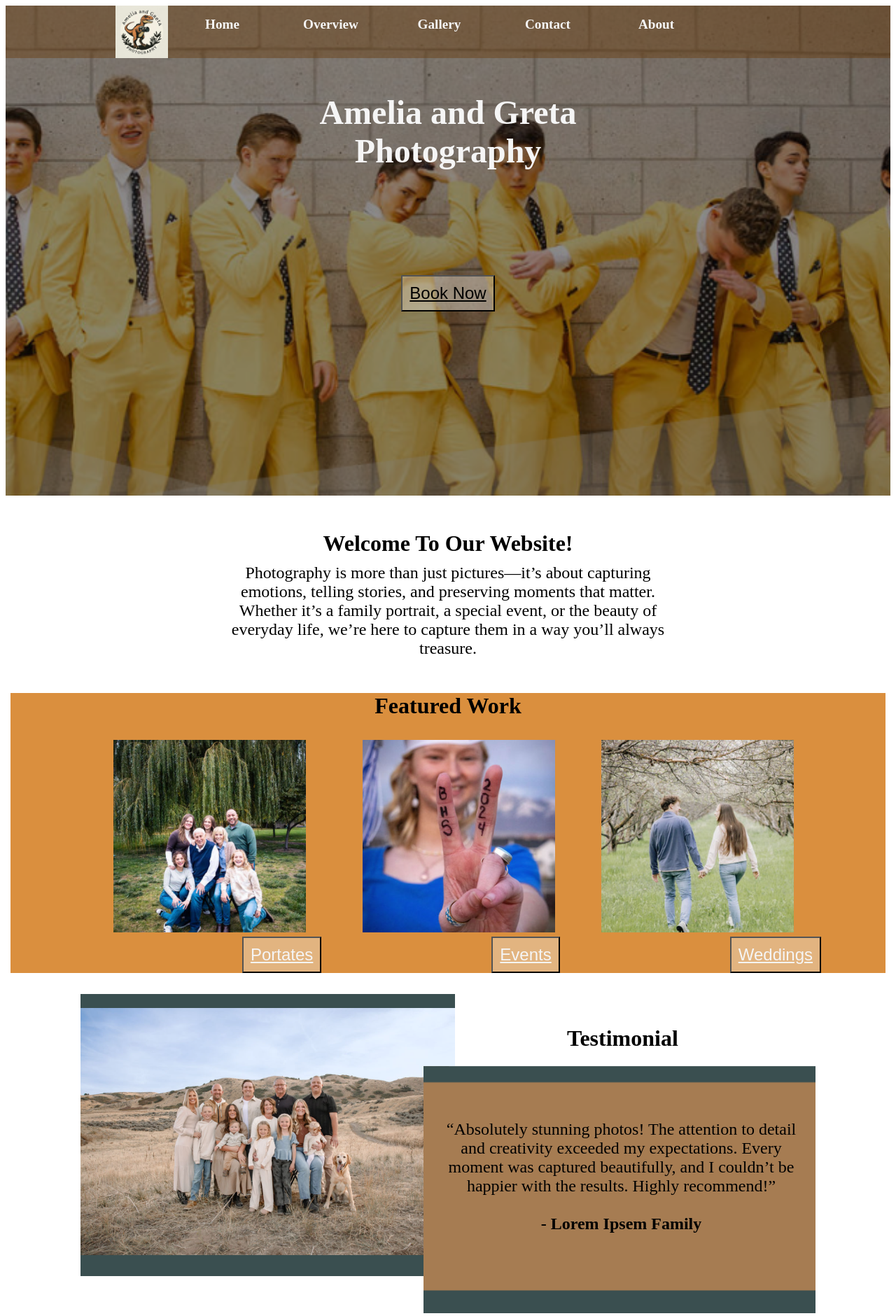
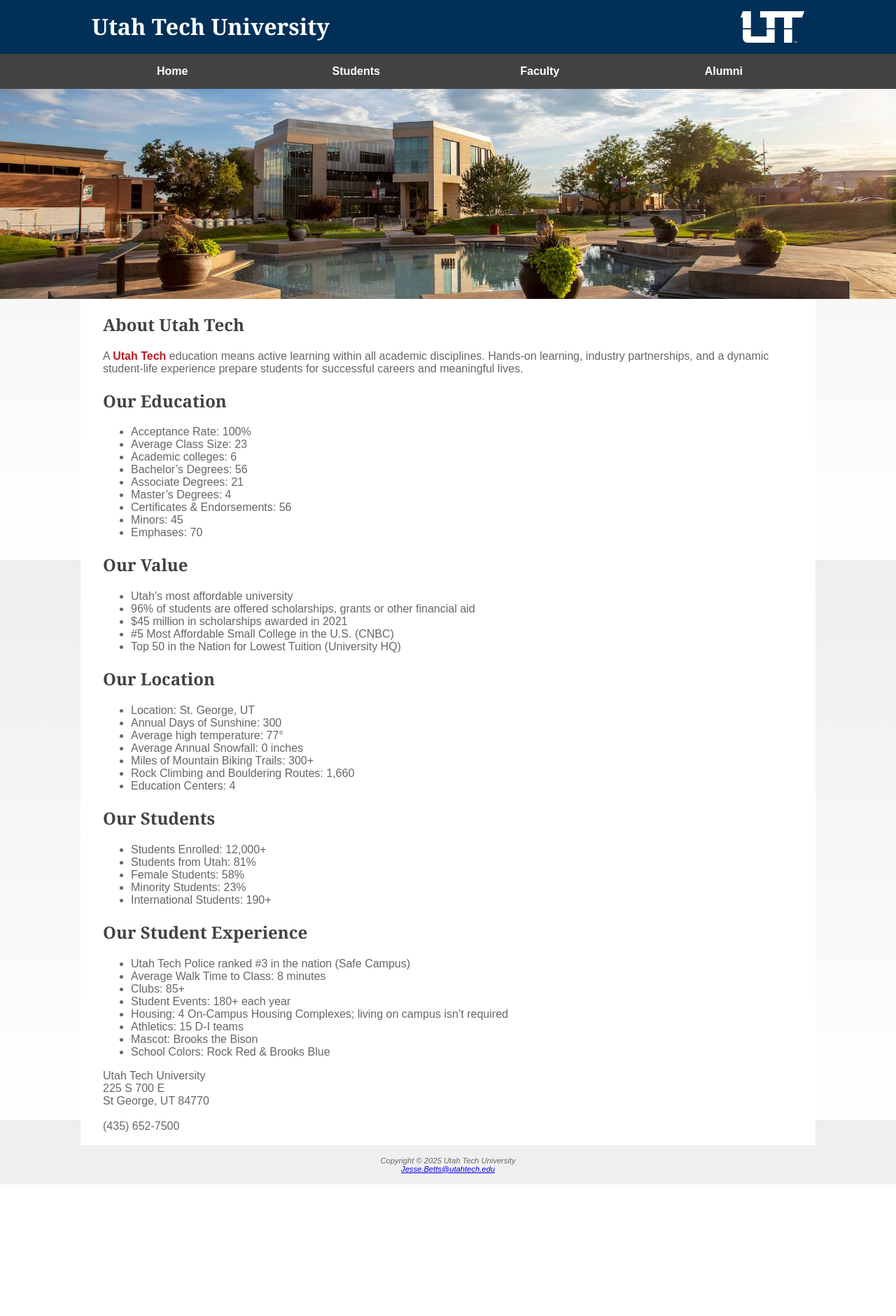
Before and after one commit to JesseBetts/se1400, a plain HTML site: page index.html in a window 1280 px wide. Shown: the whole page at 70% size. After the commit the page ends 1692 px from the top, so only its background shows below. Drawn offline with Linux system fonts and the light colour scheme.

Commit message:
milestone5

```diff
--- a/index.html
+++ b/index.html
@@ -2,66 +2,106 @@
 <html lang="en">
 
 <head>
-    <meta charset="UTF-8">
-    <meta name="viewport" content="width=device-width, initial-scale=1.0">
-    <title>Photo Website</title>
-    <link rel="stylesheet" href="style.css">
+    <meta name = "viewport"
+        content="width=device-width, initial-scale=1.0">
+    <link rel="stylesheet" href="style.css" type="text/css" media="all">
+    <title>Utah Tech University</title>
+    <meta charset="utf-8">
+    <meta name="robots" content="noindex, nofollow">
 </head>
 
 <body>
-    <div id="container">
-        <div id="logo"></div>
-
-        <header id="photoMain">
-            <div class="opacity">
-                <nav class="bar">
-                    <ul>
-                        <li><a href="">Home</a></li>
-                        <li><a href="">Overview</a></li>
-                        <li><a href="">Gallery</a></li>
-                        <li><a href="">Contact</a></li>
-                        <li><a href="">About</a></li>
-                    </ul>
-                </nav>
-                <h1>Amelia and Greta <br>Photography</h1>
-                <button type="button"><u>Book Now</u></button>
+    <div id="wrapper">
+        <div id="bluebar"></div>
+        <div id="greybar"></div>
+        <header>
+            <h1><a href="index.html">Utah Tech University</a></h1>
+        </header>
+        <nav>
+            <ul>
+                <li>
+                    <a href="index.html">Home</a>
+                </li>
+                <li>
+                    <a href="students.html">Students</a>
+                </li>
+                <li>
+                    <a href="faculty.html">Faculty</a>
+                </li>
+                <li>
+                    <a href="alumni.html">Alumni</a>
+                </li>
+            </ul>
+        </nav>
+        <div id="homehero"></div>
+        <main>
+            <h2>About Utah Tech</h2>
+            <p>A <span class="ut">Utah Tech</span> education means active learning within all academic disciplines.
+                Hands-on learning, industry
+                partnerships, and a dynamic student-life experience prepare students for successful careers and
+                meaningful
+                lives.</p>
+            <h2>Our Education</h2>
+            <ul>
+                <li>Acceptance Rate: 100%</li>
+                <li>Average Class Size: 23</li>
+                <li>Academic colleges: 6</li>
+                <li>Bachelor’s Degrees: 56</li>
+                <li>Associate Degrees: 21</li>
+                <li>Master’s Degrees: 4</li>
+                <li>Certificates & Endorsements: 56</li>
+                <li>Minors: 45</li>
+                <li>Emphases: 70</li>
+            </ul>
+            <h2>Our Value</h2>
+            <ul>
+                <li>Utah’s most affordable university</li>
+                <li>96% of students are offered scholarships, grants or other financial aid</li>
+                <li>$45 million in scholarships awarded in 2021</li>
+                <li>#5 Most Affordable Small College in the U.S. (CNBC)</li>
+                <li>Top 50 in the Nation for Lowest Tuition (University HQ)</li>
+            </ul>
+            <h2>Our Location</h2>
+            <ul>
+                <li>Location: St. George, UT</li>
+                <li>Annual Days of Sunshine: 300</li>
+                <li>Average high temperature: 77°</li>
+                <li>Average Annual Snowfall: 0 inches</li>
+                <li>Miles of Mountain Biking Trails: 300+</li>
+                <li>Rock Climbing and Bouldering Routes: 1,660</li>
+                <li>Education Centers: 4</li>
+            </ul>
+            <h2>Our Students</h2>
+            <ul>
+                <li>Students Enrolled: 12,000+</li>
+                <li>Students from Utah: 81%</li>
+                <li>Female Students: 58%</li>
+                <li>Minority Students: 23%</li>
+                <li>International Students: 190+</li>
+            </ul>
+            <h2>Our Student Experience</h2>
+            <ul>
+                <li>Utah Tech Police ranked #3 in the nation (Safe Campus)</li>
+                <li>Average Walk Time to Class: 8 minutes</li>
+                <li>Clubs: 85+</li>
+                <li>Student Events: 180+ each year</li>
+                <li>Housing: 4 On-Campus Housing Complexes; living on campus isn’t required</li>
+                <li>Athletics: 15 D-I teams</li>
+                <li>Mascot: Brooks the Bison</li>
+                <li>School Colors: Rock Red & Brooks Blue</li>
+            </ul>
+            <div>
+                Utah Tech University<br>
+                225 S 700 E<br>
+                St George, UT 84770<br><br>
+                (435) 652-7500<br><br>
             </div>
-        </header>
-        <main class="main">
-
-            <h2>Welcome To Our Website!</h2>
-            <p class="para1">Photography is more than just pictures—it’s about capturing emotions, telling stories, and
-                preserving moments that matter. Whether it’s a family portrait, a special event, or the beauty of
-                everyday
-                life,
-                we’re here to capture them in a way you’ll always treasure.</p>
-
-
-            <div class="orangebox">
-                <h2>Featured Work</h2>
-                <img src="images/family.png" alt="family portrait">
-                <button type="button"><u>Portates</u></button>
-                <img src="images/graduation.png" alt="high school graduate">
-                <button type="button"><u>Events</u></button>
-                <img src="images/marriage.png" alt="happy couple holding hands">
-                <button type="button"><u>Weddings</u></button>
-            </div>
-            <div class="testimonial">
-                <img src="images/testimonial.png" alt="happy family with dog">
-                <h2>Testimonial</h2>
-            </div>
-            <div class="brownbox">
-                <img src="images/brown.png" alt="I couldn't figure out how to make a brown square with padding">
-                <p>“Absolutely stunning photos! The attention to detail and creativity exceeded my expectations.
-                    Every moment was captured beautifully, and I couldn’t be happier with the results. Highly
-                    recommend!” <br><br><b>- Lorem Ipsem Family</b>
-                </p>
-            </div>
-
         </main>
-
+        <footer>
+            Copyright &copy; 2025 Utah Tech University<br>
+            <a href="mailto:Jesse.Betts@utahtech.edu">Jesse.Betts@utahtech.edu</a>
+        </footer>
     </div>
-
 </body>
 
 </html>
--- a/style.css
+++ b/style.css
@@ -1,195 +1,214 @@
-#container {
-    width: 100%;
-    display: grid;
-    grid-template-columns: minmax(0px, 1fr) repeat(6, minmax(0, 175px)) minmax(0px, 1fr);
-    /* grid-template-rows: minmax(0px, 75px) auto minmax(0px, auto); */
+* {
+    box-sizing: border-box;
+}
 
+body {
+    margin: 0;
+    font-family: Arial, Helvetica, sans-serif;
+    background: linear-gradient(to bottom, #eeeeee, #ffffff);
+    background-attachment: fixed;
+    color: #666666;
+
+}
+
+header {
+    background-color: #003058;
+    color: #FFFFFF;
+    font-family: Georgia, 'Times New Roman', Times, serif;
+    grid-column: 2/8;
+    grid-row: 1 /2;
+    margin: 0;
+    padding: 0.5rem;
+}
+
+header h1 {
+    padding: 0.5rem;
+    line-height: 140%;
     margin: 0;
 }
 
-#logo {
-    background-image: url(images/logo.png);
-    height: 75px;
-    grid-column: 2;
-    grid-row: 1;
-    width: auto;
-    z-index: 20;
-    background-size: contain;
-    background-repeat: no-repeat;
-    background-position: center;
+header a {
+    text-decoration:none;
+    color:#FFFFFF;
 }
 
-.bar {
-    grid-column: 1/9;
-    background-color: rgba(105, 61, 14, 0.45);
-    height: 75px;
-    grid-row: 1/2;
-    z-index: 10;
+nav {
     font-weight: bold;
-    font-size: 1.2em;
+    background-color: #424242;
+    /* padding-top: 0.5rem;
+    padding-right: 0.5rem;
+    padding-bottom: 0.5rem;
+    padding-left: 2rem; */
+    grid-row: 2/3;
+    grid-column: 2 / -2;
+    position:sticky;
+    top:0;
 }
 
-#photoMain {
-    background-image: url(images/caleb.png);
-    grid-column: 1/9;
-    height: 700px;
-    grid-row: 1/2;
+h2 {
+    color: #424242;
+    font-family: Georgia, 'Times New Roman', Times, serif;
+}
+
+dt {
+    font-weight: bold;
+    color: #003058;
+}
+
+.ut {
+    font-weight: bold;
+    color: #BA1C21;
+}
+
+footer {
+    font-size: .70rem;
+    font-style: italic;
+    text-align: center;
+    padding: 1rem;
+    grid-row:5/6;
+    grid-column: 2/-2;
+}
+
+#wrapper {
+    display: grid;
+    grid-auto-rows: minmax(0px, auto);
+    grid-template-columns: minmax(0px, 1fr) repeat(6, minmax(0, 175px)) minmax(0px, 1fr);
+}
+
+#bluebar {
+    background-color:#003058;
+    grid-row:1/2;
+    grid-column:1/-1;
+}
+
+#greybar{
+    background-color: #424242;
+    grid-row:2/3;
+    grid-column:1/-1;
+
+}
+
+h1 {
+    background-image: url(utahtechimages/utahtechlogo.svg);
+    background-position: right center;
+    background-repeat: no-repeat;
+    background-origin: content-box;
+    padding-left: 1em;
+    margin-bottom: 0;
+}
+
+h3 {
+    color: #003058;
+}
+
+main {
+    padding-left: 2rem;
+    padding-right: 2rem;
+    grid-row: 4/5;
+    grid-column: 2/-2;
+    background-color: #ffffff;
+}
+
+/* #homehero {
+    height: 300px;
+    background-image: url(utahtechimages/homehero.jpg);
+    background-size: cover;
+    background-position: center;
+    background-repeat: no-repeat; */
+/* } */
+
+#homehero, #studenthero, #facultyhero {
+    grid-column: 1 / -1;
+    grid-row: 3 / 4;
+    height: 300px;
     background-size: cover;
     background-repeat: no-repeat;
     background-position: center;
 }
 
-.opacity {
-    grid-column: 1/9;
-    grid-row: 1/2;
-    text-align: center;
-    /* z-index: 10; */
-    background-color: rgba(0, 0, 0, 0.45);
+#homehero {
+    background-image: url(utahtechimages/homehero.jpg);
 }
-
-.main {
-    grid-column: 2/8;
-    height: 1000px;
-    text-align: center;
-
+#studenthero {
+    background-image: url(utahtechimages/studenthero.jpg);
 }
-
-h1 {
-    color: whitesmoke;
-    text-align: center;
-    z-index: 11;
-    margin: 0;
-    padding-top: 50px;
-    font-size: 3em;
-    /* font-family: garamond; */
-}
-
-.para1 {
-    text-align: center;
-    padding: 0 200px 0 200px;
-    grid-column: 3/6;
-    font-size: 1.5em;
-    margin: 10px;
-}
-
-header {
-    display: grid;
-}
-
-button {
-    margin-top: 150px;
-    padding: 10px;
-    font-size: 1.5em;
-    background-color: rgba(237, 234, 227, 0.40);
-}
-
-h2 {
-    text-align: center;
-    margin-top: 50px;
-    font-size: 2em;
-    margin-bottom: 0px;
-}
-
-.orangebox {
-    background-color: #DA8F3E;
-    width: 1250px;
-    height: 400px;
-    z-index: 12;
-    position: relative;
-    left: -100px;
-    margin-top: 50px;
-
-
-}
-
-.orangebox img {
-    margin: 40px;
-    margin-top: 15px;
-    /* padding-top: 15px;
-     */
-    padding: 15px 15px 0 15px;
-
-    width: 275px;
-    height: 275px;
-    object-fit: cover;
-}
-
-.orangebox button {
-    margin-left: -150px;
-    object-fit: cover;
-
-
-    padding: 10px;
-    font-size: 1.5em;
-    background-color: rgba(237, 234, 227, 0.40);
-
-    text-align: center;
-    color: whitesmoke;
-}
-
-.testimonial {
-    display: flex;
-
+#facultyhero {
+    background-image: url(utahtechimages/facultyhero.jpg);
 }
 
 
-.brownbox img {
-    margin-top: -300px;
-    height: auto;
-    width: 560px;
-    z-index: 17;
-    margin-left: 490px;
+nav a {
+    color: #FFFFFF;
+    padding: 1rem 0rem;
+    display:block;
+    text-align:center;
+    text-decoration: none;
 }
 
-.testimonial h2 {
-    color: black;
-    font-size: 2em;
-    margin-left: 160px;
-    margin-top: 75px;
-    z-index: 25;
+main img {
+    float: right;
+    padding-left: 2rem;
 }
 
-.testimonial img {
-    margin-top: 30px;
-    height: auto;
-    width: 535px;
-    object-fit: cover;
-    background-color: #3A4F50;
-    padding-top: 20px;
-    padding-bottom: 30px;
+nav ul {
+    margin: 0px;
+    padding: 0px;
+    display: flex;
+    flex-flow: row nowrap;
+    list-style-type:none;
 }
 
-.brownbox p {
-    text-align: center;
-    font-size: 1.5em;
-    max-width: 50%;
-    margin-left: 510px;
-    margin-top: -280px;
+nav ul li {
+    width: 100%;
 }
 
-
-
-.bar a {
-    padding: 1rem 0.5rem;
-    display: block;
-    text-decoration: none;
-    color: whitesmoke;
+nav a:hover {
+    background-color: #BA1C21;
 }
 
+@media only screen and (max-width: 1100px) {
+    #wrapper {
+    grid-template-columns: minmax(0px, 1fr) repeat(6, minmax(0, 150)) minmax(0px, 1fr);
 
-
-.bar ul {
-    padding: 0px;
-    margin: 0px;
-    list-style-type: none;
-    justify-content: center;
-    display: flex;
+    }
 }
 
-.bar ul li {
-    width: 180px;
-    margin-left: -25px;
+@media only screen and (max-width: 900px) {
+    nav {
+        grid-row: 2/3;
+        grid-column: 1/5;
+        position:static;
+    }
+
+    nav ul {
+        flex-flow: column nowrap;
+            }
+
+    #homehero, #studenthero, #facultyhero {
+        grid-row:2/3;
+        grid-column:5/8;
+        height:auto;
+        }
+
+    main img {
+        float: none;
+        width: 100%;
+        height: auto;
+        padding-left: 0px;
+    }
 }
 
+@media only screen and (max-width: 600px) {
+    header h1 {
+        background-image:none;
+        text-align:center;
+        nav {
+            grid-row:2/3;
+            grid-column: 1/9;
+        }
+        #homehero, #studenthero, #facultyhero {
+            display:none;
+        }
+    }
 
-/* . if its a class # if its an id */
+}
```
Also changed, not shown: faculty.html (added, +63 -0 lines), students.html (added, +56 -0 lines), images/brown.png (deleted), images/caleb original.png (deleted), images/caleb.png (deleted), images/family.png (deleted), images/graduation.png (deleted), images/logo.png (deleted), images/marriage.png (deleted), images/testimonial - Copy.png (deleted), images/testimonial.png (deleted), utahtechimages/facultyhero.jpg (added), utahtechimages/homehero.jpg (added), utahtechimages/studenthero.jpg (added), 2 more files.
